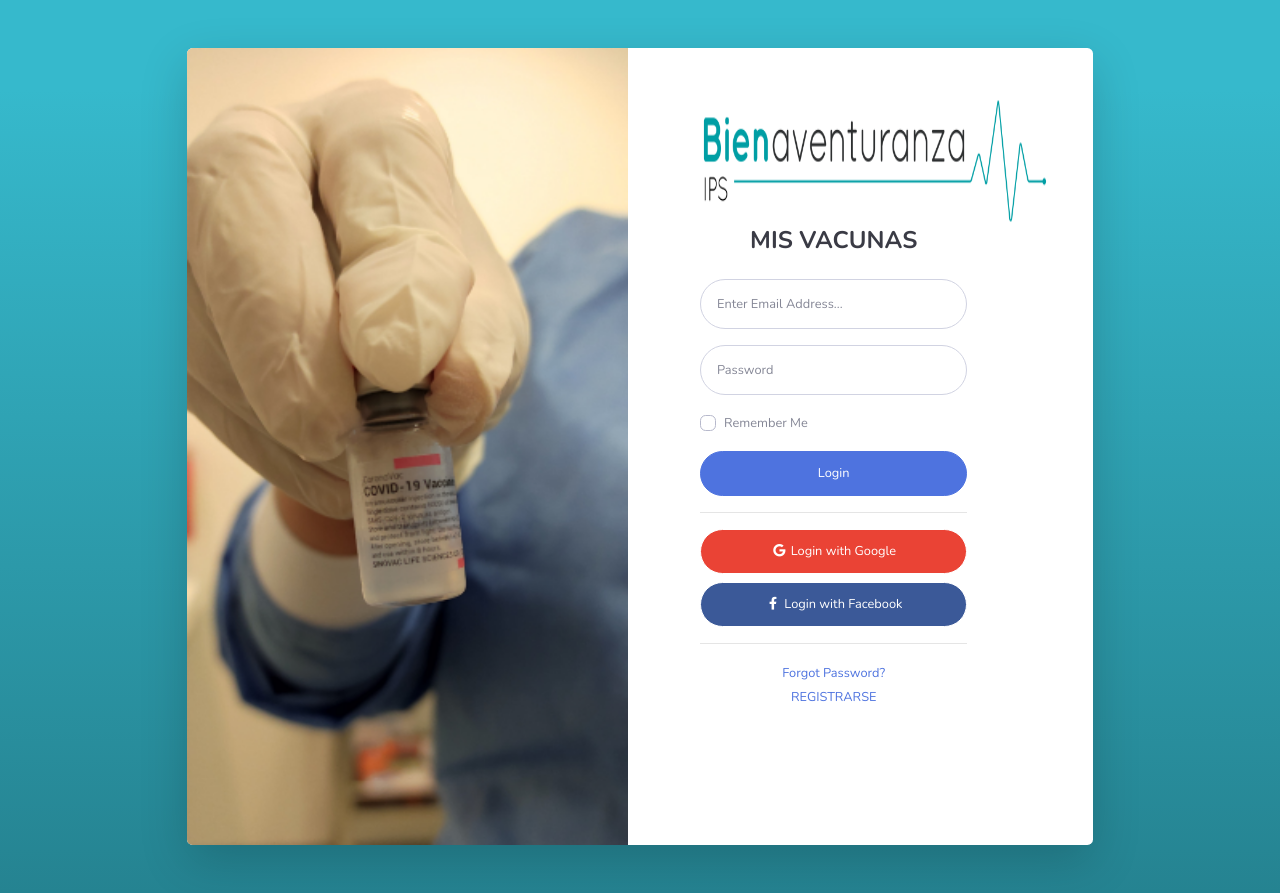
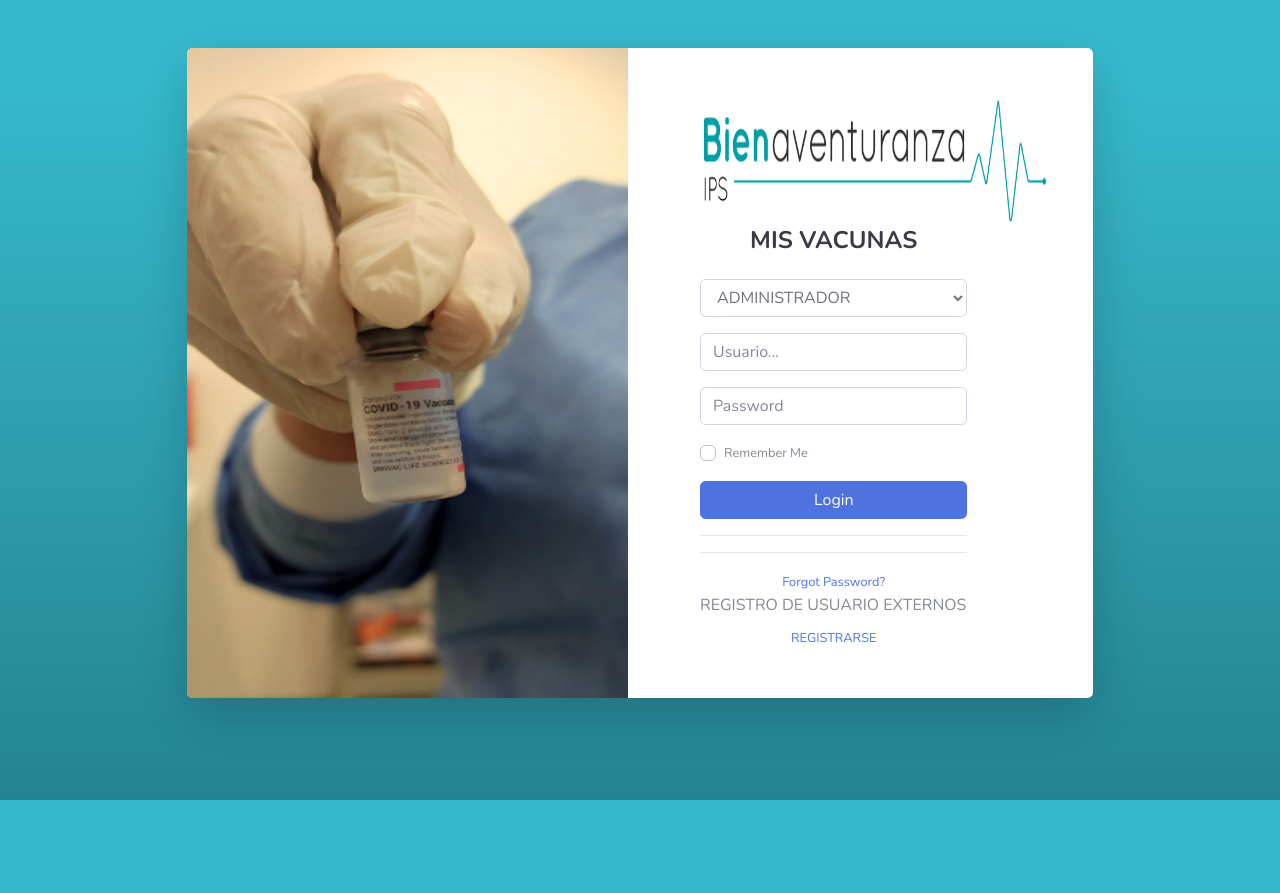
Before and after one commit to A199-7/pagina_de_vacunacion, a website with bundled scripts: page login.html in a window 1280 px wide. After the commit the page ends 800 px from the top, so only its background shows below. Built offline with nearby package versions, Linux system fonts and the light colour scheme.

Commit message:
Update login.html

```diff
--- a/login.html
+++ b/login.html
@@ -35,7 +35,7 @@
                         <!-- Nested Row within Card Body -->
                         <div class="row">
                             <div class="col-lg-6 d-none d-lg-block">
-                            <img src="img/loginn.PNG" alt="" width="100%" height="100%">
+                            <img src="img/loginn.PNG" alt="" width="100%" height="650">
                             </div>
                             <div class="col-lg-5">
                                 <div class="p-5">
@@ -45,12 +45,19 @@
                                     </div>
                                     <form class="user">
                                         <div class="form-group">
-                                            <input type="email" class="form-control form-control-user"
-                                                id="exampleInputEmail" aria-describedby="emailHelp"
-                                                placeholder="Enter Email Address...">
+                                            <select name="" id="" class="form-control">
+                                                <option value="">ADMINISTRADOR</option>
+                                                <option value="">USUARIO INTERNO</option>
+                                                <option value="">USUARIO EXTERNO</option>
+                                            </select>
                                         </div>
                                         <div class="form-group">
-                                            <input type="password" class="form-control form-control-user"
+                                            <input type="email" class="form-control"
+                                                id="exampleInputEmail" aria-describedby="emailHelp"
+                                                placeholder="Usuario...">
+                                        </div>
+                                        <div class="form-group">
+                                            <input type="password" class="form-control "
                                                 id="exampleInputPassword" placeholder="Password">
                                         </div>
                                         <div class="form-group">
@@ -60,21 +67,17 @@
                                                     Me</label>
                                             </div>
                                         </div>
-                                        <a href="index.html" class="btn btn-primary btn-user btn-block">
+                                        <a href="index.html" class="btn btn-primary  btn-block">
                                             Login
                                         </a>
                                         <hr>
-                                        <a href="index.html" class="btn btn-google btn-user btn-block">
-                                            <i class="fab fa-google fa-fw"></i> Login with Google
-                                        </a>
-                                        <a href="index.html" class="btn btn-facebook btn-user btn-block">
-                                            <i class="fab fa-facebook-f fa-fw"></i> Login with Facebook
-                                        </a>
+
                                     </form>
                                     <hr>
                                     <div class="text-center">
                                         <a class="small" href="forgot-password.html">Forgot Password?</a>
                                     </div>
+                                    <label for="">REGISTRO DE USUARIO EXTERNOS</label>
                                     <div class="text-center">
                                         <a class="small" href="register.html">REGISTRARSE</a>
                                     </div>
```
